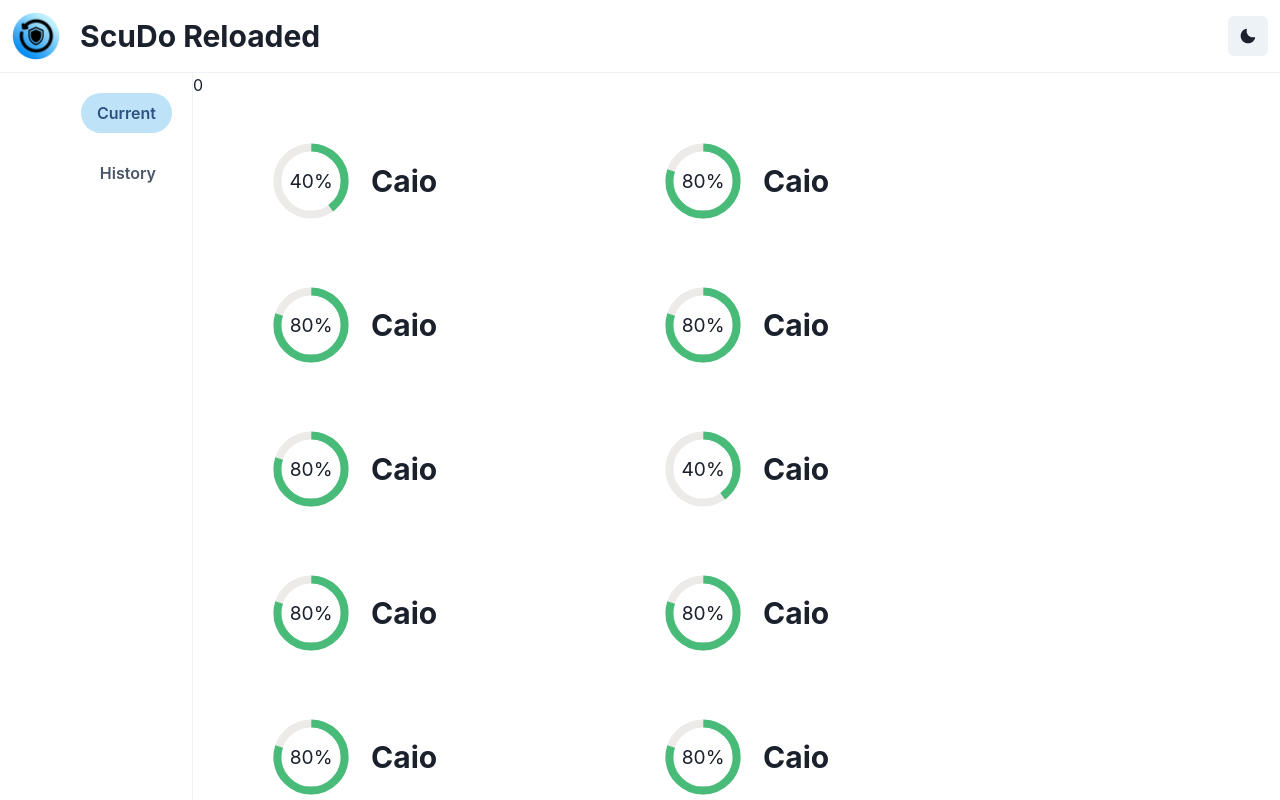
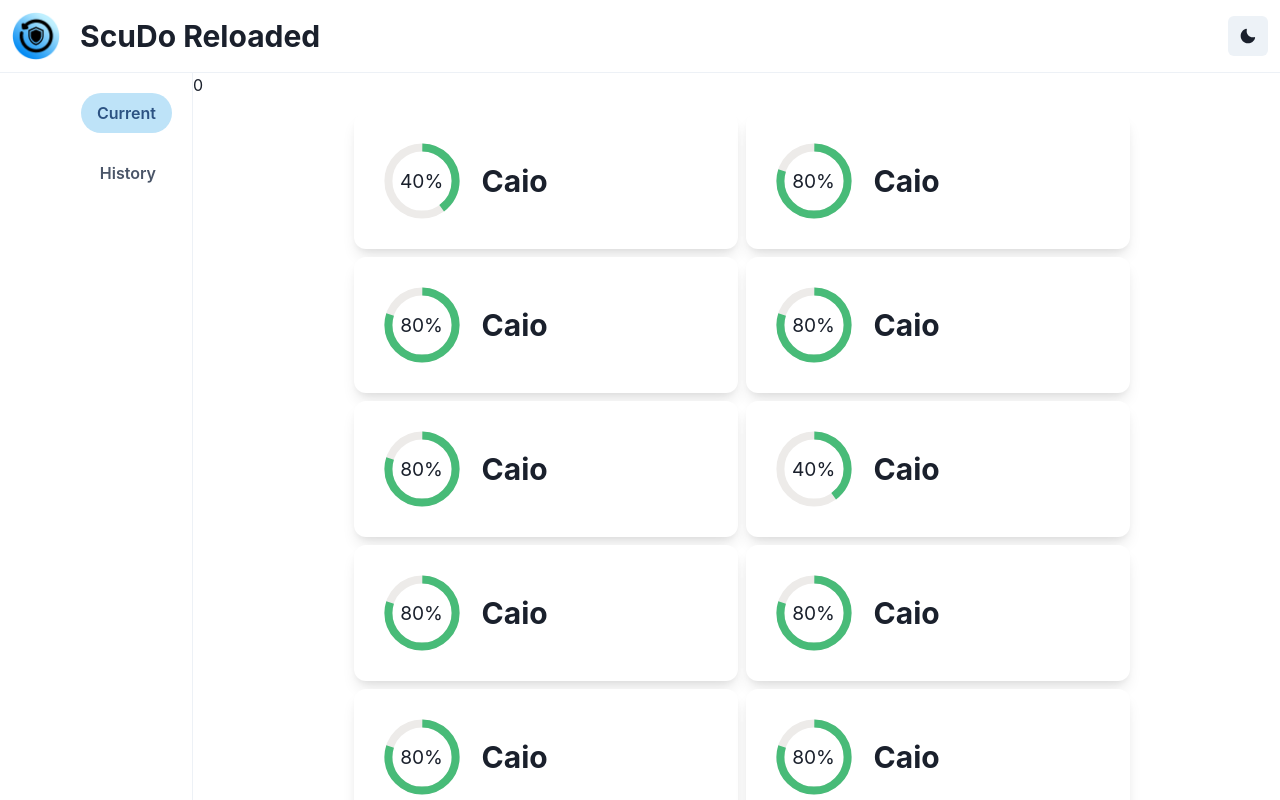
Before and after one commit to teobet/scudo-reloaded-frontend, a React (Create React App) app: page / in a window 1280 px wide. Shown: the top 800 px of the page. Built offline with nearby package versions, Linux system fonts and the light colour scheme.

Commit message:
improved overall readability, prettyfied cards

```diff
--- a/src/App.tsx
+++ b/src/App.tsx
@@ -1,23 +1,32 @@
 import * as React from 'react'
 import NavBar from './components/NavBar'
 import SideBar from './components/SideBar'
-import { ChakraProvider, Flex, Box, Wrap, Center } from '@chakra-ui/react'
+
+import {
+    ChakraProvider,
+    Flex,
+    Box,
+    Wrap,
+    Center
+} from '@chakra-ui/react'
+
 import DataCard from './components/DataCard'
 
 export default function App() {
+
     const [active, setActive] = React.useState<number>(0)
 
     return (
     <ChakraProvider>
         <Flex flexDirection={'column'} height={'100vh'}>
-                <NavBar value={active} callback={setActive}></NavBar>
+            <NavBar></NavBar>
             <Flex flex={'1 1 auto'}>
                 <SideBar callback={setActive} ></SideBar>
 
                 {active}
                 <Box p={'5'}>
                     <Center>
-                            <Wrap gap={15} p={5}>
+                        <Wrap  p={5} justify={'center'}>
                             <DataCard title={'Caio'} value={40} type={'%'} />
                             <DataCard title={'Caio'} value={80} type={'%'} />
                             <DataCard title={'Caio'} value={80} type={'%'} />
--- a/src/components/DataCard.tsx
+++ b/src/components/DataCard.tsx
@@ -4,8 +4,8 @@ import { Card, Divider, CardHeader,useColorMode, CardBody, CardFooter,IconButton
 export default function DataCard(props:{title:string, value:number, type:string}){
 
     return(
-        <>
-        <Card size={'lg'} width={'sm'} boxShadow={'2 2 2 #000'}>
+    <>
+        <Card size={'lg'} width={'sm'} shadow={'lg'}>
             <CardBody>
                 <Flex gap={5}>
                     <CircularProgress value={props.value} color='green.400' thickness='10px' size='80px'>
@@ -17,6 +17,6 @@ export default function DataCard(props:{title:string, value:number, type:string}
                 </Flex>
             </CardBody>
         </Card>
-        </>
+    </>
     )
 }
--- a/src/components/NavBar.tsx
+++ b/src/components/NavBar.tsx
@@ -1,10 +1,25 @@
-import { Tabs, TabList, TabPanels, Tab, TabPanel } from '@chakra-ui/react'
-import { Card, Divider, Image ,useColorMode, CardBody, CardFooter,IconButton , Heading, CircularProgress, CircularProgressLabel,Flex,Spacer,Stack,Center,Box } from '@chakra-ui/react'
-import {MoonIcon, SunIcon} from '@chakra-ui/icons'
+import {
+    Divider,
+    Image,
+    useColorMode,
+    IconButton,
+    Heading,
+    Flex,
+    Center,
+    Box
+} from '@chakra-ui/react'
+
+import {
+    MoonIcon,
+    SunIcon
+} from '@chakra-ui/icons'
+
 import Logo from '../icons/logo.png'
 
-export default function NavBar(props:{value:number,callback:Function,}){
-    const {colorMode, toggleColorMode}=useColorMode();
+export default function NavBar(){
+
+    const {colorMode,toggleColorMode}=useColorMode()
+
     return(
     <>
         <Box padding={3} flex={'0 1 auto'}>
```
Also changed, not shown: src/components/SideBar.tsx (+8 -2 lines). Lines whose indentation alone changed are shown as unchanged.
